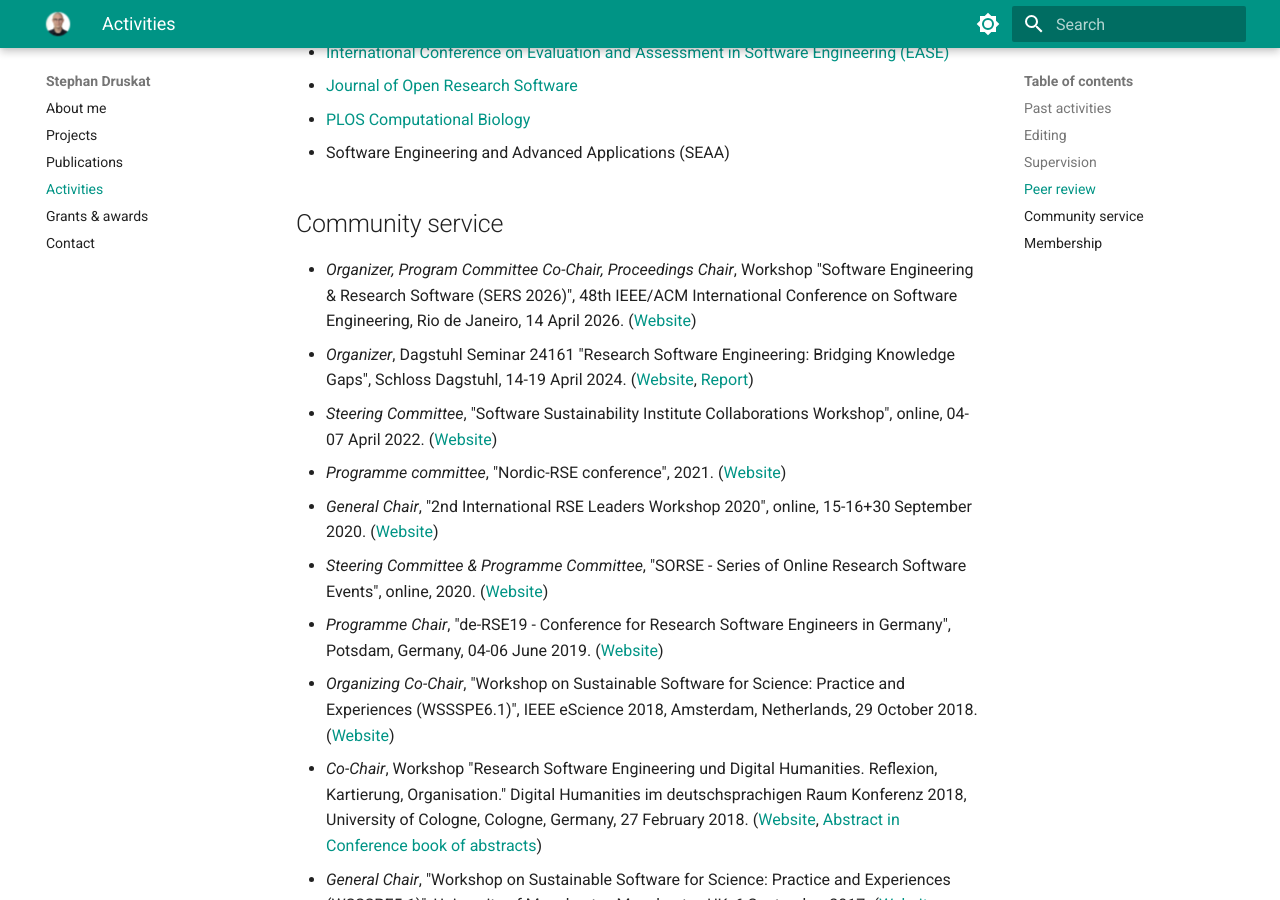
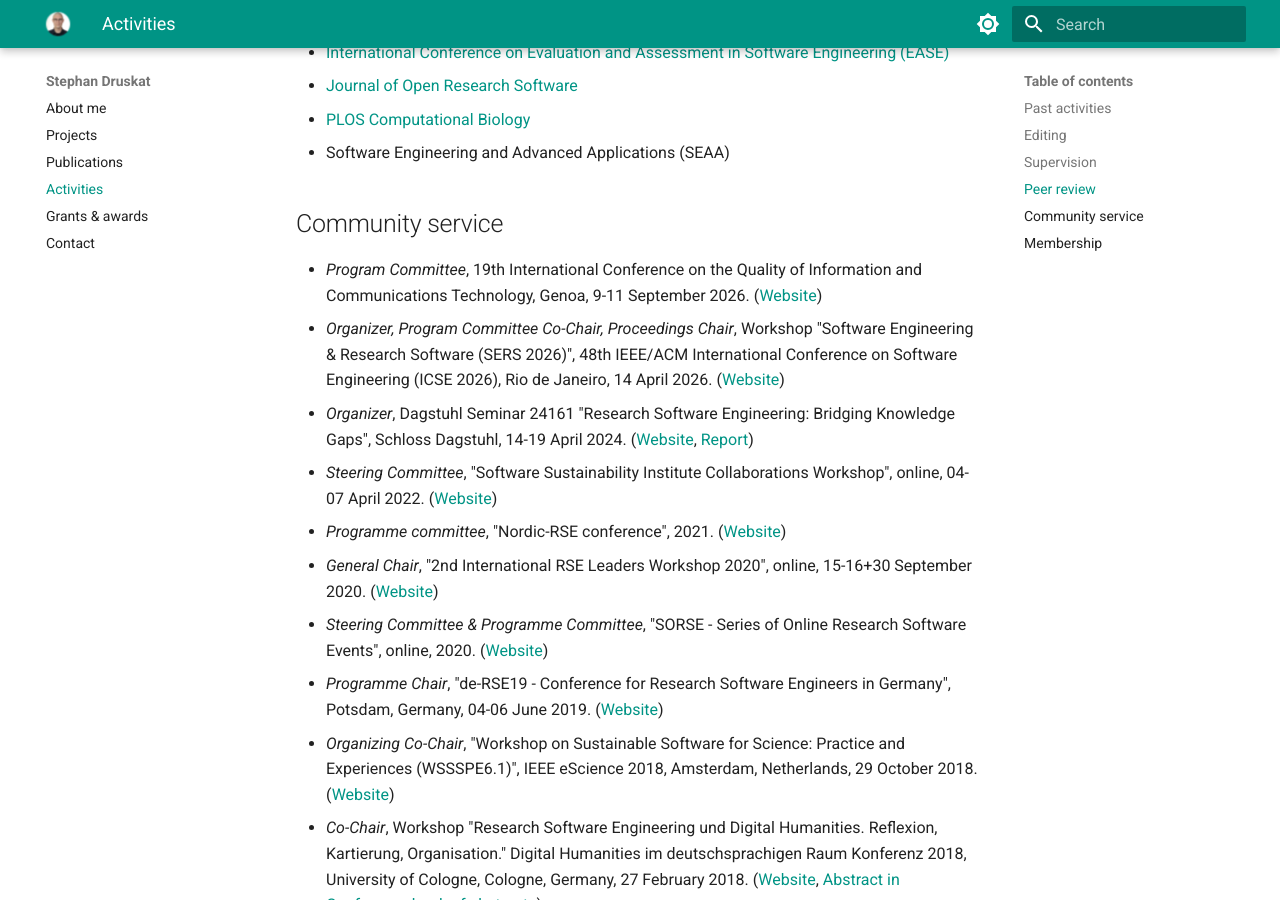
Before and after one commit to sdruskat/sdruskat.github.io, an MkDocs documentation site: the page built from docs/activities.md, in a window 1280 px wide and 900 px high, scrolled down 1110 px. Built offline with MkDocs 1.6.1 and Material for MkDocs 9.7.7, drawn with Linux system fonts in a browser that asks for light colours.

Commit message:
Update activities

```diff
--- a/docs/activities.md
+++ b/docs/activities.md
@@ -37,7 +37,8 @@ Wismar University of Applied Sciences:
 
 ## Community service
 
-- *Organizer, Program Committee Co-Chair, Proceedings Chair*, Workshop "Software Engineering & Research Software (SERS 2026)", 48th IEEE/ACM International Conference on Software Engineering, Rio de Janeiro, 14 April 2026. ([Website](https://conf.researchr.org/home/icse-2026/sers-2026))
+- *Program Committee*, 19th International Conference on the Quality of Information and Communications Technology, Genoa, 9-11 September 2026. ([Website](https://2026.quatic.org))
+- *Organizer, Program Committee Co-Chair, Proceedings Chair*, Workshop "Software Engineering & Research Software (SERS 2026)", 48th IEEE/ACM International Conference on Software Engineering (ICSE 2026), Rio de Janeiro, 14 April 2026. ([Website](https://conf.researchr.org/home/icse-2026/sers-2026))
 - *Organizer*, Dagstuhl Seminar 24161 "Research Software Engineering: Bridging Knowledge Gaps", Schloss Dagstuhl, 14-19 April 2024. ([Website](https://dagstuhl.de/24161), [Report](https://doi.org/10.4230/DagRep.14.4.42))
 - *Steering Committee*, "Software Sustainability Institute Collaborations Workshop", online, 04-07 April 2022. ([Website](https://software.ac.uk/cw22))
 - *Programme committee*, "Nordic-RSE conference", 2021. ([Website](https://nordic-rse.org/conference/))
```
